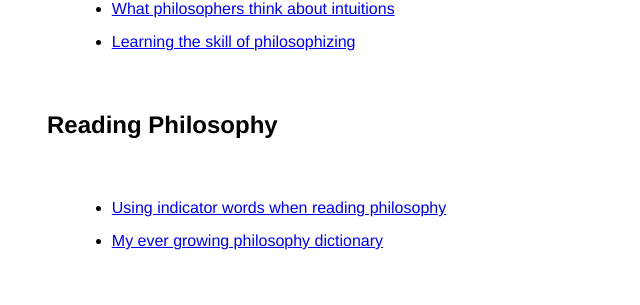
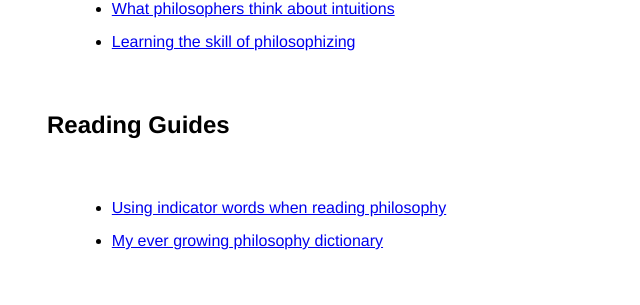
Before and after one commit to kevinjpatton/kevinjpatton.github.io, a Jekyll site: the page built from pedagogy/index.html, in a window 1280 px wide and 900 px high, scrolled down 1988 px. Shown: the part 149-454 px from the top of the window, without its empty margins (145-785 px from the left). Built offline with Jekyll 4.4.1, drawn with Linux system fonts in a browser that asks for light colours; Markdown is read by kramdown in place of the engine named in the settings.

Commit message:
Update index.html

```diff
--- a/pedagogy/index.html
+++ b/pedagogy/index.html
@@ -34,7 +34,7 @@ title: Pedagogy - Kevin Patton
   <li><a href="/teaching/commonresources/Draft - How to Philosophize.pdf" target="_blank">Learning the skill of philosophizing</a></li>
 </ul>
 
-<h2>Reading Philosophy</h2>
+<h2>Reading Guides</h2>
 <ul class="standard-list">
   <li><a href="/teaching/commonresources/Handout - Indicator Words.pdf" target="_blank">Using indicator words when reading philosophy</a></li>
   <li><a href="/teaching/commonresources/Draft - Philosophabet.pdf" target="_blank">My ever growing philosophy dictionary</a></li>
```
